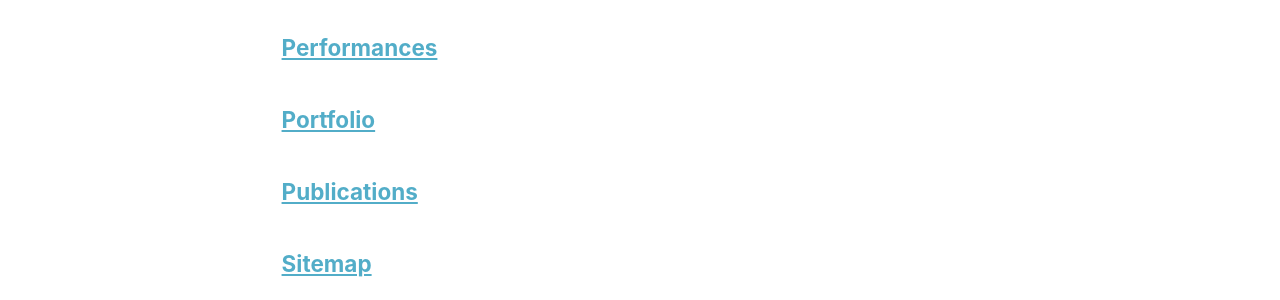
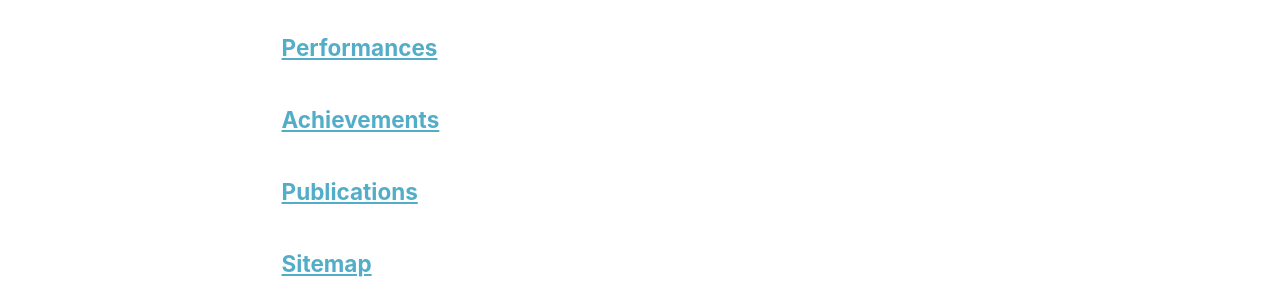
Before and after one commit to anusha-sreeni95/anusha-sreeni95.github.io, a Jekyll site: the page built from _pages/page-archive.html, in a window 1280 px wide. Shown: the part 940-1240 px from the top of the page. Built offline with Jekyll 4.4.1, drawn with Linux system fonts in a browser that asks for light colours.

Commit message:
Added Endurance Achievement

```diff
--- a/_pages/portfolio.html
+++ b/_pages/portfolio.html
@@ -1,13 +1,13 @@
 ---
 layout: archive
-title: "Portfolio"
-permalink: /portfolio/
+title: "Achievements"
+permalink: /achievements/
 author_profile: true
 ---
 
 {% include base_path %}
 
 
-{% for post in site.portfolio %}
+{% for post in site.achievements %}
   {% include archive-single.html %}
 {% endfor %}
```
